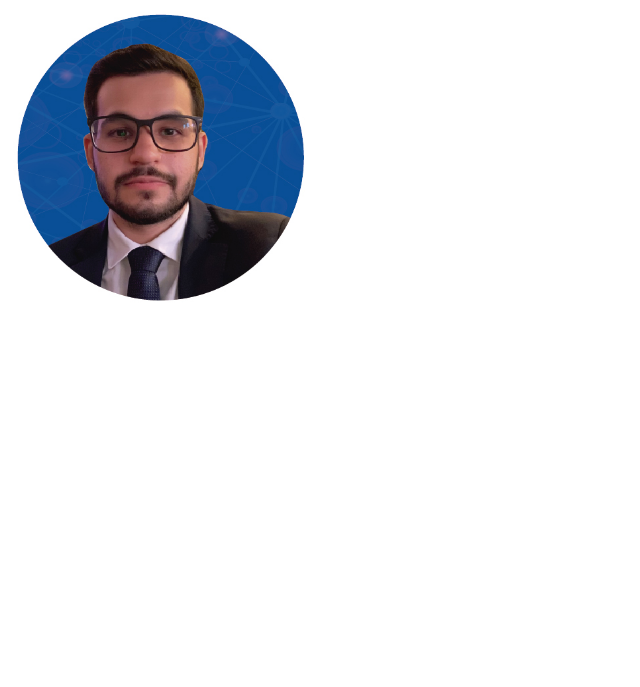
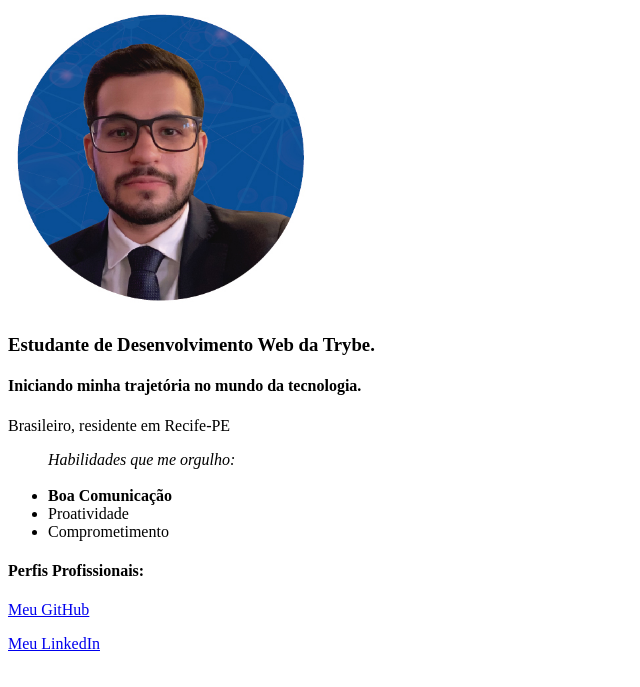
Before and after one commit to JoaoSoriano/JoaoSoriano.github.io, a plain HTML site: page index.html in a window 1280 px wide. Shown: the part 79-766 px from the top of the page, without its empty margins (0-640 px from the left). Drawn offline with Linux system fonts and the light colour scheme.

Commit message:
Portfólio Base

```diff
--- a/index.html
+++ b/index.html
@@ -11,6 +11,24 @@
     <h1> Portfólio - João Rafael Soriano Correia</h1>
     </div>
         <img src="./foto-joao.jpg" width="300px">
+    <h3> Estudante de Desenvolvimento Web da Trybe.</h3>
+    <h4> Iniciando minha trajetória no mundo da tecnologia.</h4>
+    <p>Brasileiro, residente em Recife-PE</p>
+      <div>
+        <ul>
+            <em>Habilidades que me orgulho:</em>
+            <br>
+            <br>
+            <li><strong>Boa Comunicação</strong></li>
+            <li>Proatividade</li>
+            <li>Comprometimento</li>
+        </ul>
+      </div>
+
+      <div>
+        <h4> Perfis Profissionais:</h4>
+        <p><a href='https://github.com/JoaoSoriano'> Meu GitHub</a></p>
+        <p><a href='https://linkedin.com/in/joão-rafael-soriano-correia-3106351a1'> Meu LinkedIn</a></p>
 
 </body>
 </html>
```
